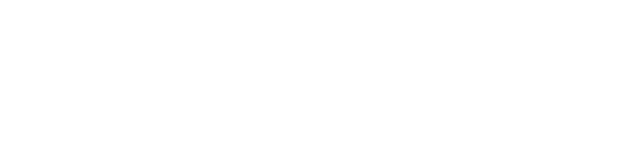
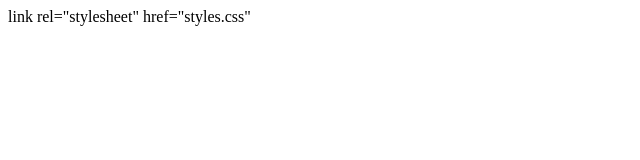
Before and after one commit to Emeranciakoi/mon-cv, a plain HTML site: page index.html in a window 1280 px wide. Shown: the whole page, without its empty margins (0-640 px from the left). Drawn offline with Linux system fonts and the light colour scheme.

Commit message:
mise en place de la structure de base html

```diff
--- a/index.html
+++ b/index.html
@@ -3,6 +3,7 @@
 <head>
     <meta charset="UTF-8">
     <meta name="viewport" content="width=device-width, initial-scale=1.0">
+    link rel="stylesheet" href="styles.css"
     <title>Titre de la page</title>
 </head>
 <body>
```
